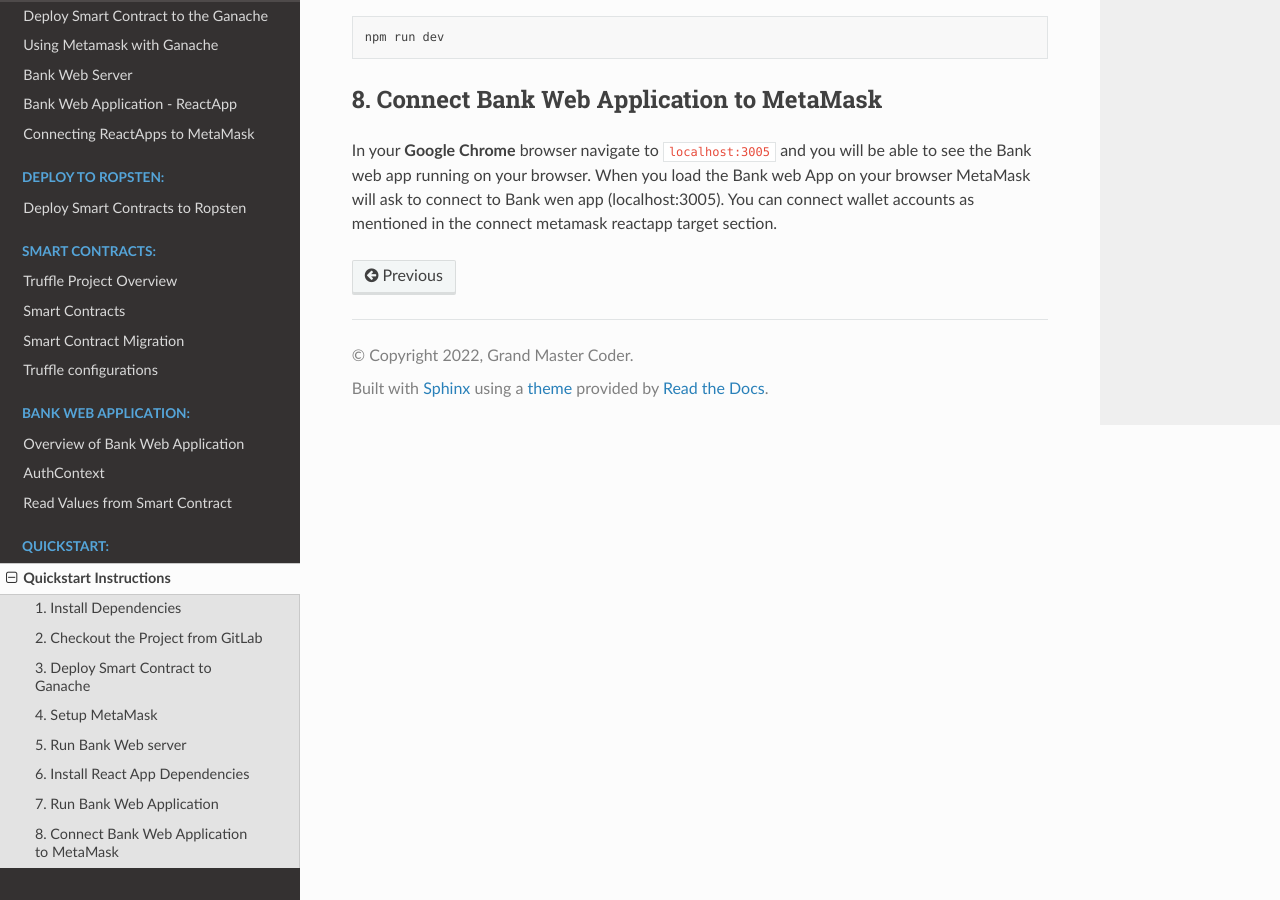
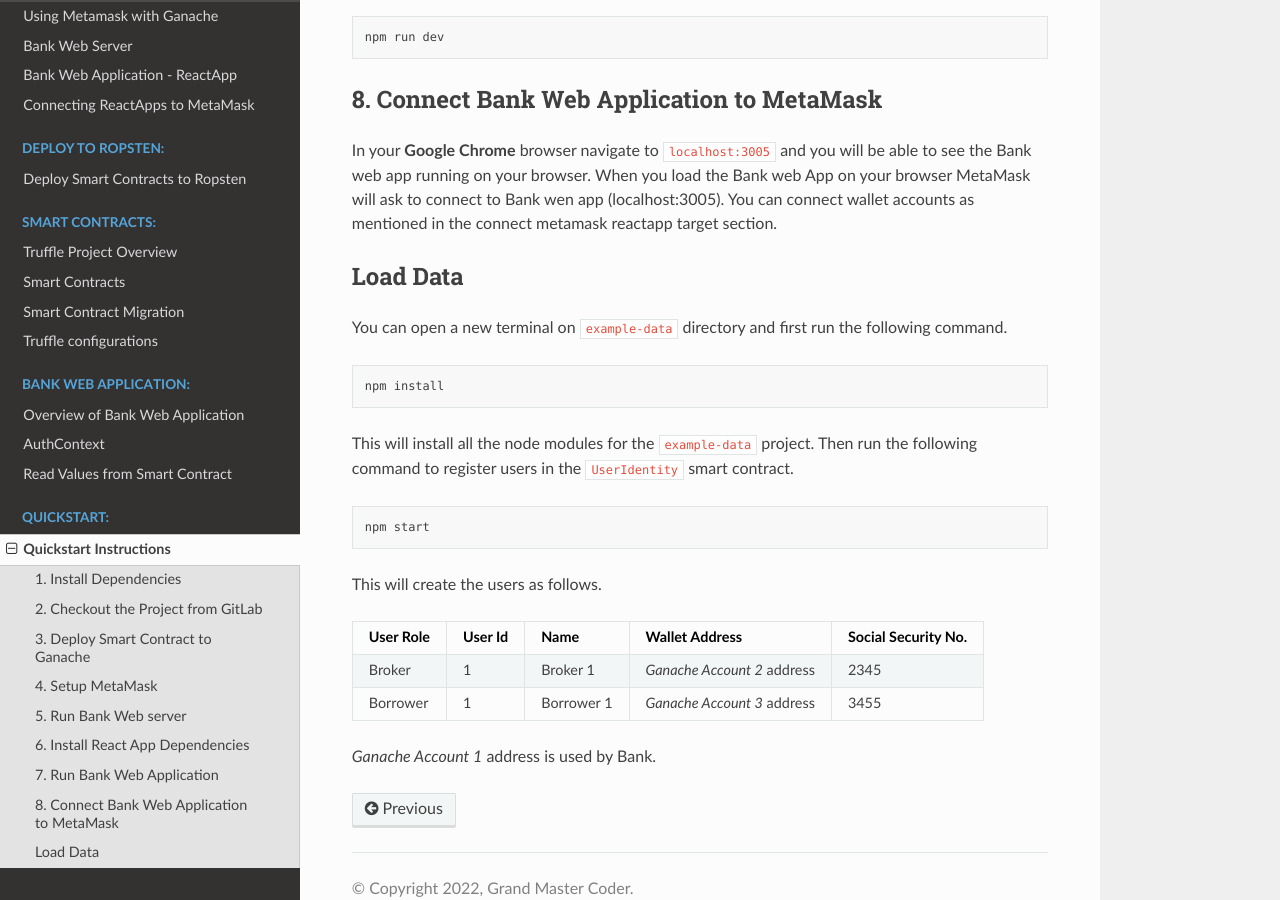
Before and after one commit to NivedithaKarthikeyan/LandregistryApp, a Sphinx documentation site: the page built from docs/source/quickstart/instructions.rst, in a window 1280 px wide and 900 px high, scrolled down 1581 px. Built offline with Sphinx 7.4.7 and the Read the Docs theme 2.0.0, drawn with Linux system fonts in a browser that asks for light colours.

Commit message:
add example data project guide to docs

```diff
--- a/docs/source/quickstart/instructions.rst
+++ b/docs/source/quickstart/instructions.rst
@@ -69,3 +69,38 @@ After successfully installing React App dependencies you can execute the followi
 In your **Google Chrome** browser navigate to ``localhost:3005`` and you will be able to see the Bank web app running on your browser.
 When you load the Bank web App on your browser MetaMask will ask to connect to Bank wen app (localhost:3005).
 You can connect wallet accounts as mentioned in the :ref:`connect metamask reactapp target` section.
+
+Load Data
+---------
+
+You can open a new terminal on ``example-data`` directory and first run the following command. ::
+
+    npm install
+
+This will install all the node modules for the ``example-data`` project.
+Then run the following command to register users in the ``UserIdentity`` smart contract. ::
+
+    npm start
+
+This will create the users as follows.
+
+.. list-table::
+   :header-rows: 1
+
+   * - User Role
+     - User Id
+     - Name
+     - Wallet Address
+     - Social Security No.
+   * - Broker
+     - 1
+     - Broker 1
+     - *Ganache Account 2* address
+     - 2345
+   * - Borrower
+     - 1
+     - Borrower 1
+     - *Ganache Account 3* address
+     - 3455
+
+*Ganache Account 1* address is used by Bank.
```
Also changed, not shown: docs/source/installation/guide.rst (+15 -1 lines).
